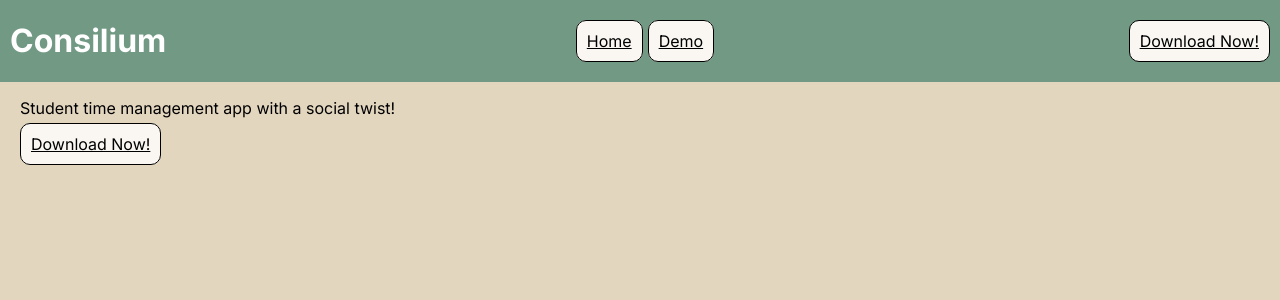
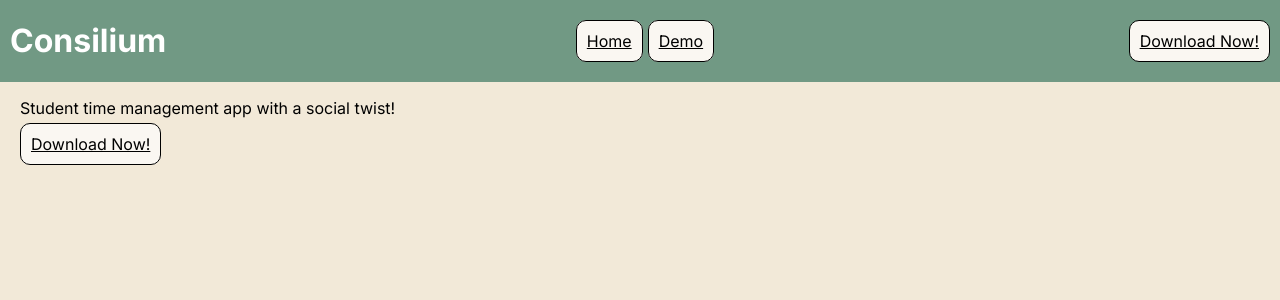
Before and after one commit to MateoTomaszeuski/Spring2025-FinalProject, a React (Vite) app in the folder stt-static-page/: page / in a window 1280 px wide. Shown: the top 300 px of the page. Built offline with nearby package versions, Linux system fonts and the light colour scheme.

Commit message:
Updated web slightly

```diff
--- a/stt-static-page/src/App.css
+++ b/stt-static-page/src/App.css
@@ -3,8 +3,8 @@
   --dark-back: #39403c;
   --dark-med: #54695D;
   --mid-green: #719984;
-  --light-back: #E3D6BF;
-  --light-med: #F2E9D8;
+  --light-med: #E3D6BF;
+  --light-back: #F2E9D8;
   --light-light: #FAF7F2;
 }
 
--- a/stt-static-page/src/App.tsx
+++ b/stt-static-page/src/App.tsx
@@ -29,7 +29,7 @@ class Header extends React.Component {
     return (
       <header>
         <h1>Consilium</h1>
-
+          {/* Update here with a clickable link to home as well */}
         <div className='navElements'>
           <Link to="/">Home</Link>
           <Link to="/demo">Demo</Link>
```
